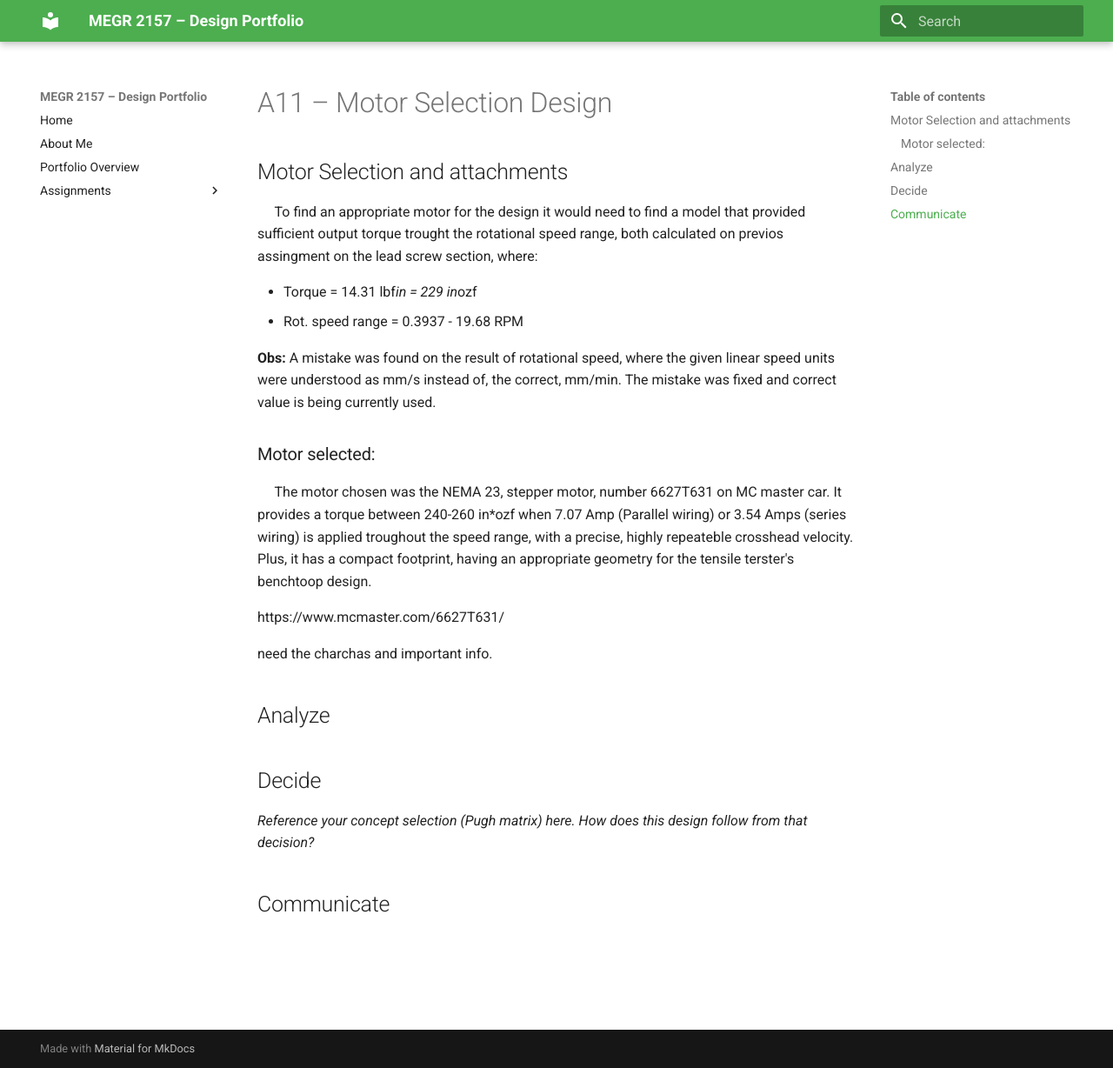
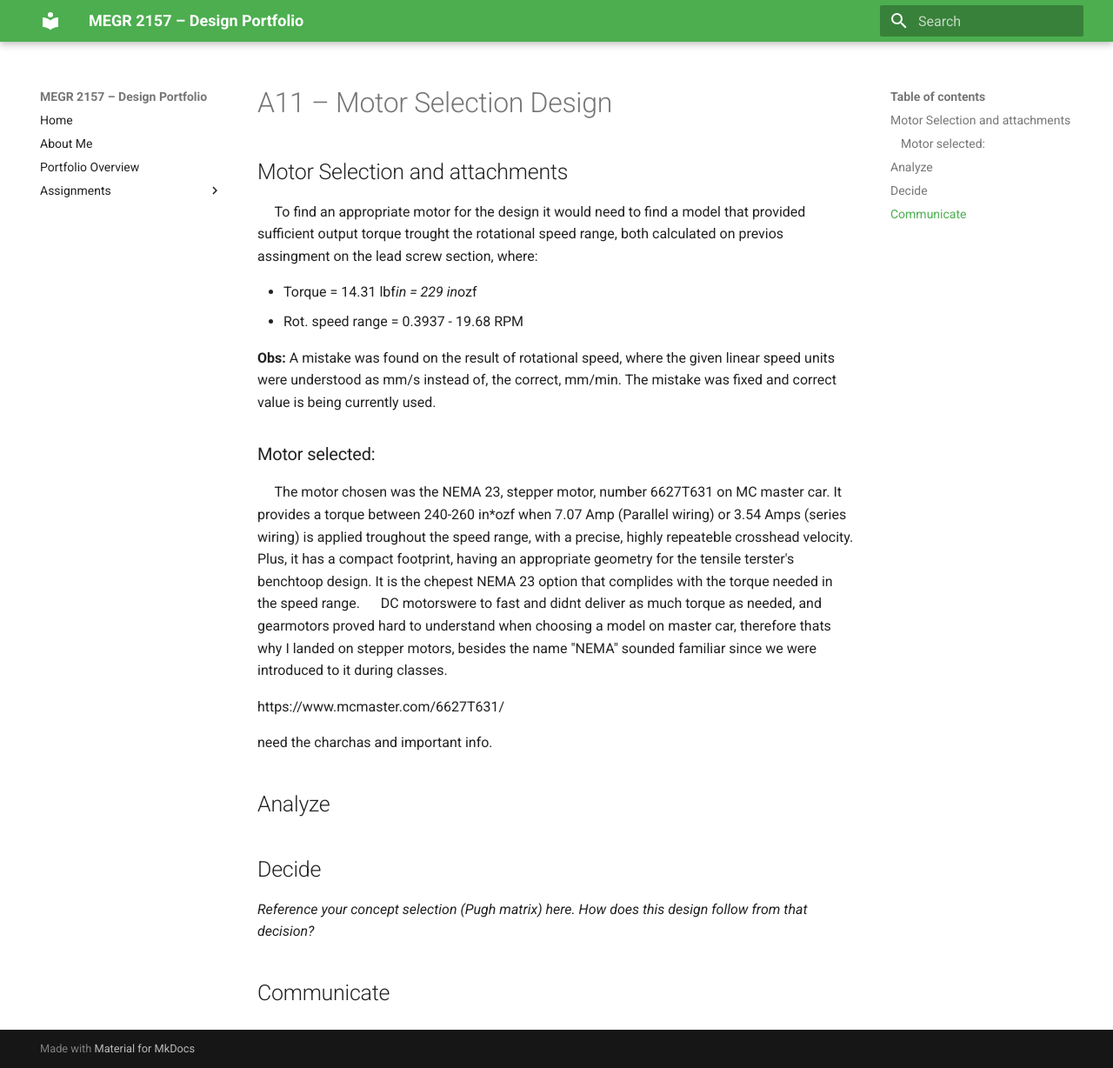
Before and after one commit to abatisti/megr2157-portfolio, an MkDocs documentation site: the page built from docs/assignments/a11/index.md, in a window 1280 px wide and 1228 px high. Shown: the whole window at 87% size. Built offline with MkDocs 1.6.1 and Material for MkDocs 9.7.7, drawn with Linux system fonts in a browser that asks for light colours.

Commit message:
Update index.md

```diff
--- a/docs/assignments/a11/index.md
+++ b/docs/assignments/a11/index.md
@@ -11,7 +11,8 @@
 
 ### Motor selected:
 
-&nbsp;&nbsp;&nbsp;&nbsp;  The motor chosen was the NEMA 23, stepper motor, number 6627T631 on MC master car. It provides a torque between 240-260 in*ozf when 7.07 Amp (Parallel wiring) or 3.54 Amps (series wiring) is applied troughout the speed range, with a precise, highly repeateble crosshead velocity. Plus, it has a compact footprint, having an appropriate geometry for the tensile terster's benchtoop design.
+&nbsp;&nbsp;&nbsp;&nbsp;  The motor chosen was the NEMA 23, stepper motor, number 6627T631 on MC master car. It provides a torque between 240-260 in*ozf when 7.07 Amp (Parallel wiring) or 3.54 Amps (series wiring) is applied troughout the speed range, with a precise, highly repeateble crosshead velocity. Plus, it has a compact footprint, having an appropriate geometry for the tensile terster's benchtoop design. It is the chepest NEMA 23 option that complides with the torque needed in the speed range.
+&nbsp;&nbsp;&nbsp;&nbsp; DC motorswere to fast and didnt deliver as much torque as needed, and gearmotors proved hard to understand when choosing a model on master car, therefore thats why I landed on stepper motors, besides the name "NEMA" sounded familiar since we were introduced to it during classes.
 
 https://www.mcmaster.com/6627T631/
 
```
